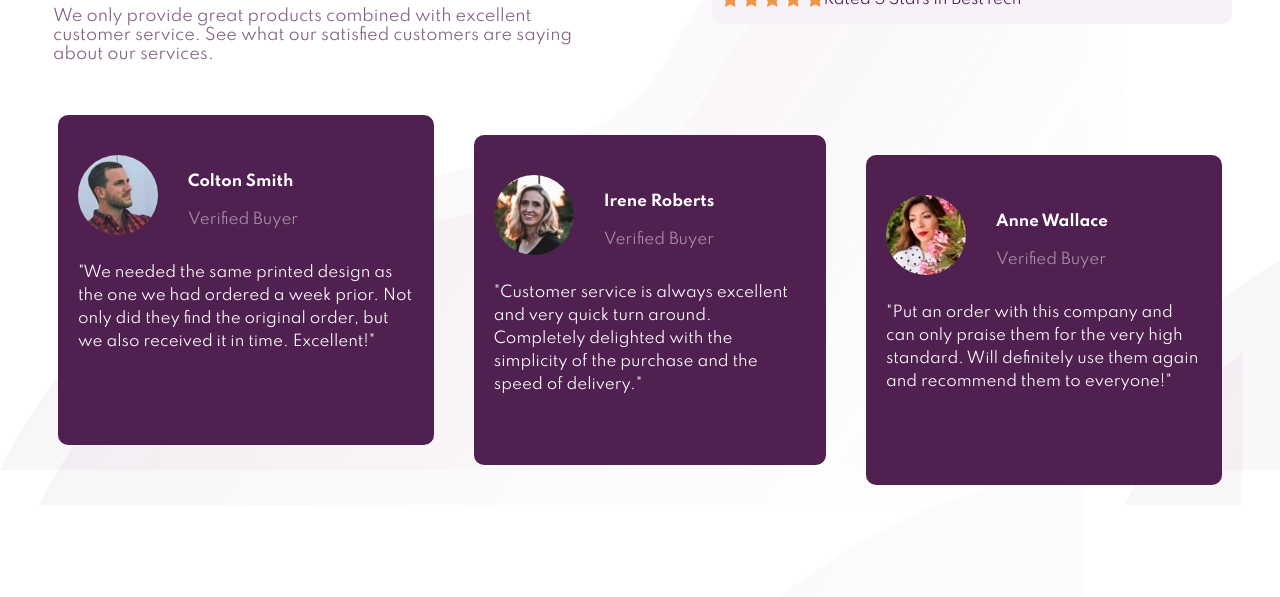
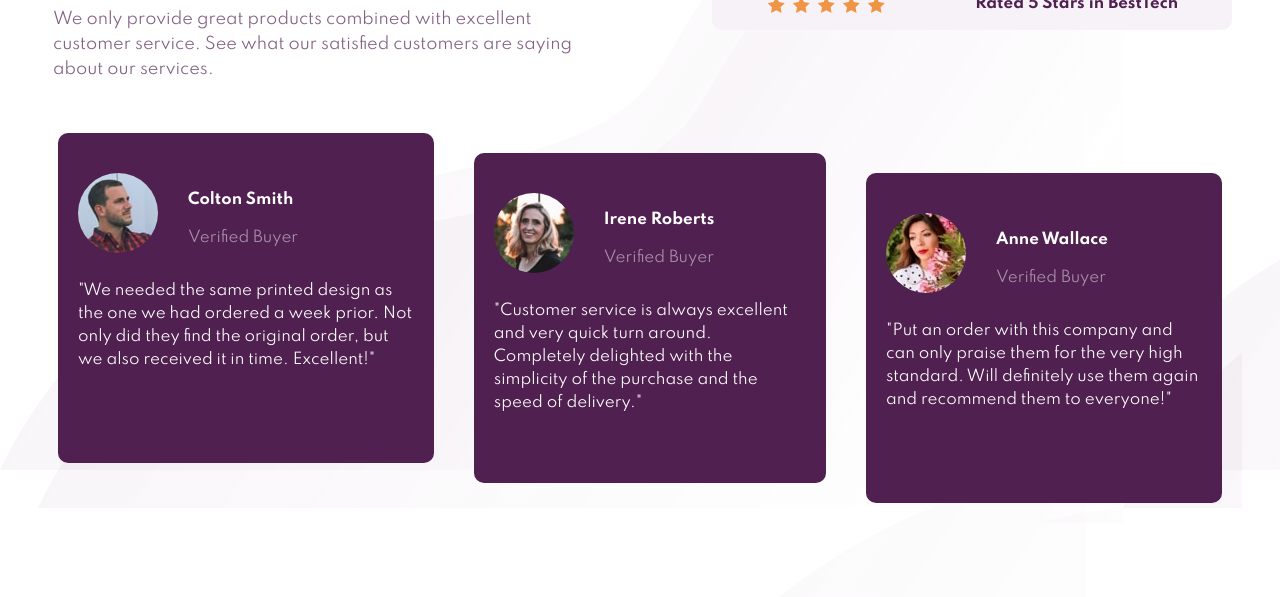
Before and after one commit to marjan19918/social-proof-section-master, a plain HTML site: page index.html in a window 1280 px wide. Shown: the part 203-800 px from the top of the page. Drawn offline with Linux system fonts and the light colour scheme.

Commit message:
seconed commit

```diff
--- a/style .css
+++ b/style .css
@@ -80,6 +80,7 @@ opacity: 50%;
     font-weight: 400;
     color:hsl(300, 43%, 22%);
     opacity: 70%;
+    line-height: 25px;
 }
 .imagediv img{
     border-radius: 50px;
@@ -88,6 +89,9 @@ opacity: 50%;
     flex-direction: row;
 }
 .ratestar{
+    display: flex;
+    flex-direction: row;
+    justify-content: space-around;
     width: 500px;
      margin: 15px;
     background-color: hsl(300, 24%, 96%);
@@ -96,12 +100,14 @@ opacity: 50%;
 }
 .rate{
     font-family:Spartan;
-
+     font-weight: 700;
      font-size: 15px;
      color:hsl(300, 43%, 22%);
     padding-bottom: 5px;
 }
-
+.stardiv img{
+    padding: 2px;
+}
 #stare2{
 
     margin-left: 50px;
```
